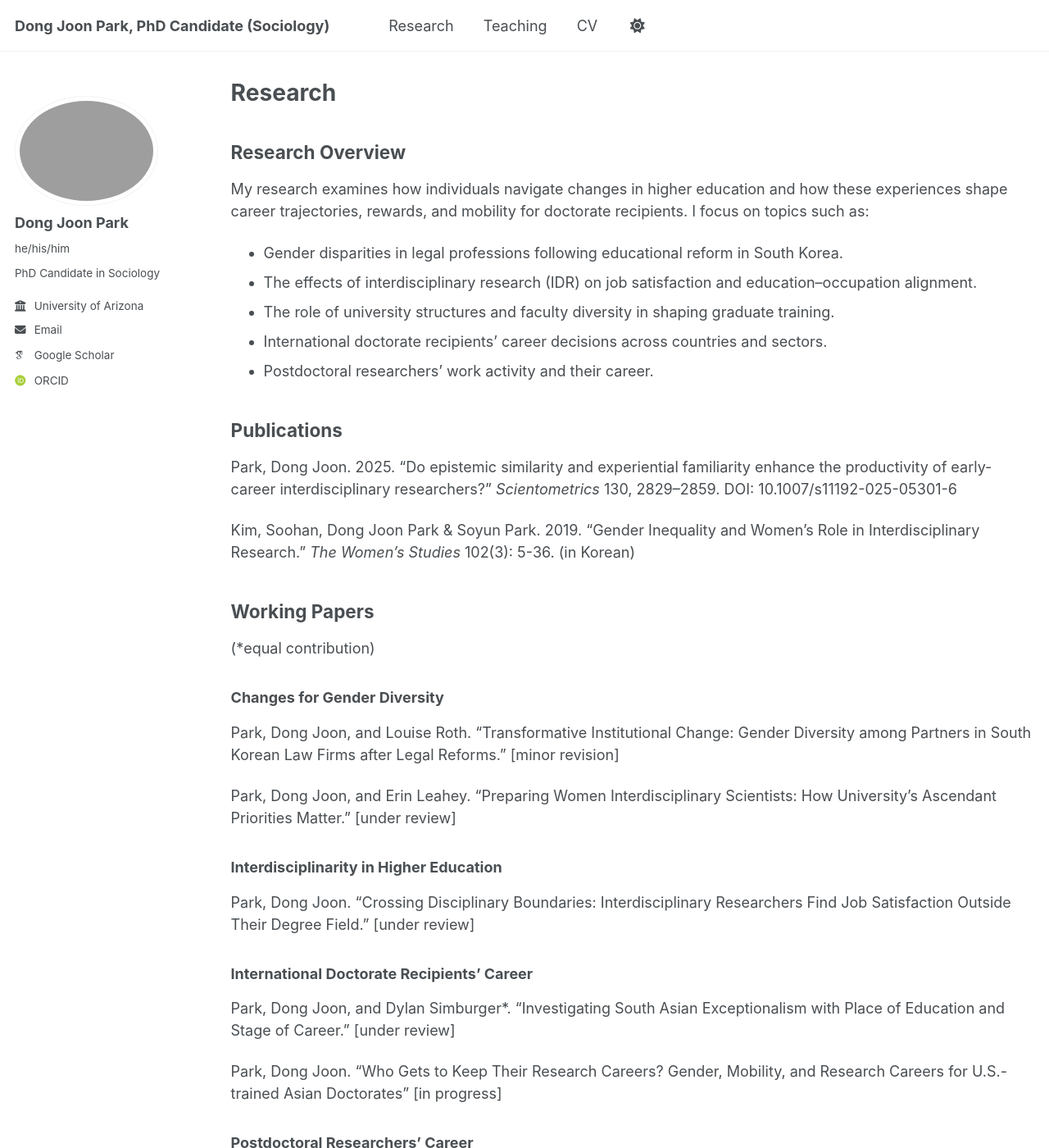
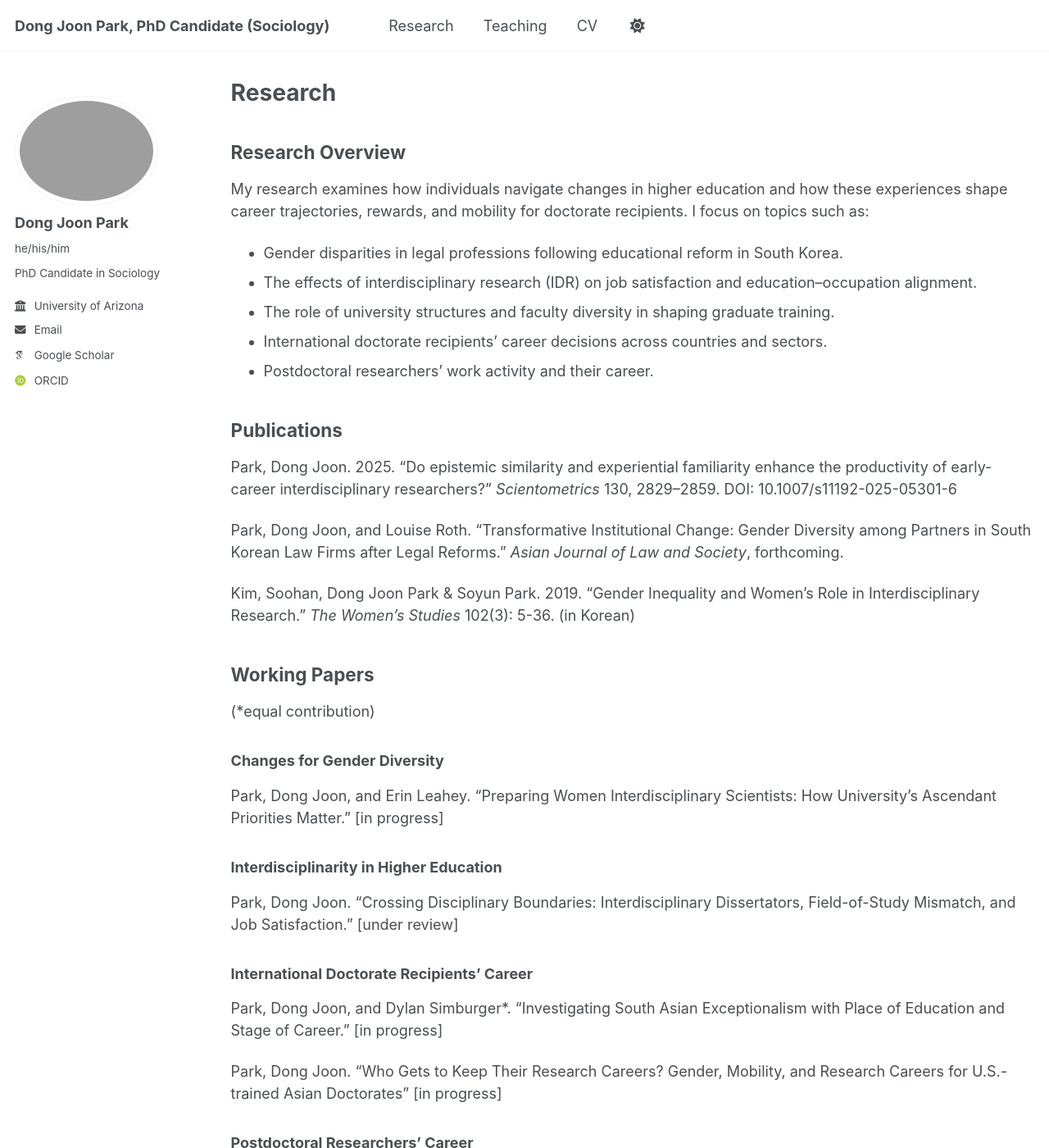
Before and after one commit to DongJoonPark0321/dongjoonpark0321.github.io, a Jekyll site: the page built from _pages/research.md, in a window 1280 px wide and 1400 px high. Shown: the whole window at 82% size. Built offline with Jekyll 4.4.1, drawn with Linux system fonts in a browser that asks for light colours; some web fonts are replaced.

Commit message:
Update research.md

```diff
--- a/_pages/research.md
+++ b/_pages/research.md
@@ -19,21 +19,22 @@ My research examines how individuals navigate changes in higher education and ho
 
 Park, Dong Joon. 2025. “Do epistemic similarity and experiential familiarity enhance the productivity of early-career interdisciplinary researchers?” _Scientometrics_ 130, 2829–2859. DOI: 10.1007/s11192-025-05301-6
 
+Park, Dong Joon, and Louise Roth. “Transformative Institutional Change: Gender Diversity among Partners in South Korean Law Firms after Legal Reforms.” _Asian Journal of Law and Society_, forthcoming.
+
 Kim, Soohan, Dong Joon Park & Soyun Park. 2019. “Gender Inequality and Women's Role in Interdisciplinary Research.” _The Women’s Studies_ 102(3): 5-36. (in Korean)
 
 ## Working Papers
 (*equal contribution)
 
 ### Changes for Gender Diversity
-Park, Dong Joon, and Louise Roth. “Transformative Institutional Change: Gender Diversity among Partners in South Korean Law Firms after Legal Reforms.” [minor revision]
 
-Park, Dong Joon, and Erin Leahey. “Preparing Women Interdisciplinary Scientists: How University's Ascendant Priorities Matter.” [under review]
+Park, Dong Joon, and Erin Leahey. “Preparing Women Interdisciplinary Scientists: How University's Ascendant Priorities Matter.” [in progress]
 
 ### Interdisciplinarity in Higher Education
-Park, Dong Joon. “Crossing Disciplinary Boundaries: Interdisciplinary Researchers Find Job Satisfaction Outside Their Degree Field.” [under review]
+Park, Dong Joon. “Crossing Disciplinary Boundaries: Interdisciplinary Dissertators, Field-of-Study Mismatch, and Job Satisfaction.” [under review]
 
 ### International Doctorate Recipients’ Career
-Park, Dong Joon, and Dylan Simburger*. “Investigating South Asian Exceptionalism with Place of Education and Stage of Career.” [under review]
+Park, Dong Joon, and Dylan Simburger*. “Investigating South Asian Exceptionalism with Place of Education and Stage of Career.” [in progress]
 
 Park, Dong Joon. “Who Gets to Keep Their Research Careers? Gender, Mobility, and Research Careers for U.S.-trained Asian Doctorates” [in progress]
 
```
